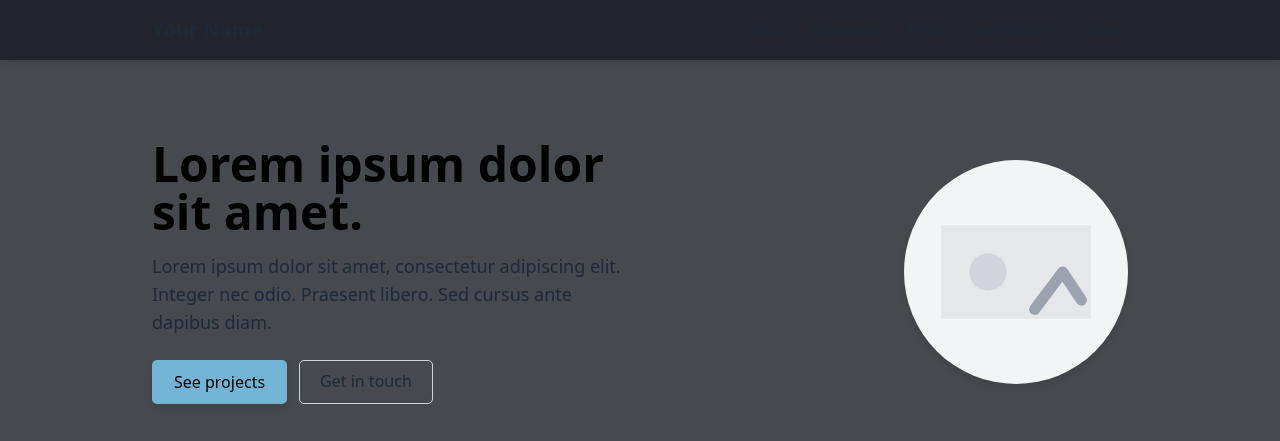
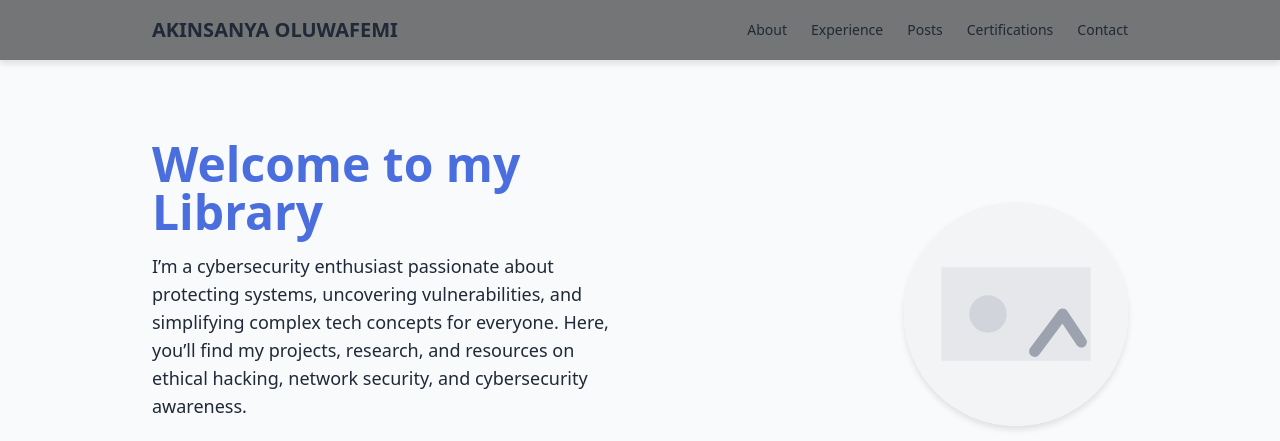
Before and after one commit to femiakins/My-portfolio, a website: page docs/index.html in a window 1280 px wide. Shown: the top 441 px of the page. Drawn offline with nearby package versions, Linux system fonts and the light colour scheme.

Commit message:
background color

```diff
--- a/docs/index.html
+++ b/docs/index.html
@@ -3,19 +3,19 @@
 <head>
   <meta charset="utf-8" />
   <meta name="viewport" content="width=device-width, initial-scale=1" />
-  <title>Your Name — Portfolio</title>
+  <title>AKINSANYA OLUWAFEMI — Portfolio</title>
   <script src="https://cdn.tailwindcss.com"></script>
-  <meta name="description" content="Portfolio site" />
+  <meta name="Portfolio" content="Portfolio site" />
   <style>
     :root{
       --site-bg: #252a34;
-      --card-bg: rgba(26, 29, 36, 0.8);
-      --text: #000000;
-      --muted: #020000;
-      --link: #000000;
-      --hover: #000000;
+      --card-bg: rgba(83, 84, 86, 0.8);
+      --text: #4b6edf;
+      --muted: #03050d;
+      --link: #73b4d5;
+      --hover: #8fc7e3;
       --accent: #73b4d5;
-      --border: #1a1d24;
+      --border: #5c5e5f;
       --button-bg: #73b4d5;
     }
     html,body{background:var(--site-bg);color:var(--text);}
@@ -50,9 +50,8 @@
   <a class="sr-only" href="#main">Skip to content</a>
   <a class="sr-only" href="#footer">Skip to footer</a>
   <header id="primary-nav" class="bg-white shadow">
-  <header class="bg-white shadow">
     <div class="max-w-5xl mx-auto px-6 py-4 flex items-center justify-between">
-      <a href="#" class="text-xl font-semibold">Your Name</a>
+      <a href="#" class="text-xl font-semibold">AKINSANYA OLUWAFEMI</a>
       <nav class="hidden md:flex gap-6 text-sm">
         <a href="#about" class="hover:text-indigo-600">About</a>
         <a href="experience.html" class="hover:text-indigo-600">Experience</a>
@@ -73,8 +72,10 @@
     <!-- Hero -->
     <section class="grid grid-cols-1 md:grid-cols-2 gap-8 items-center">
       <div>
-  <h1 class="text-4xl md:text-5xl font-bold mb-4">Lorem ipsum dolor sit amet.</h1>
-  <p class="text-lg text-muted mb-6">Lorem ipsum dolor sit amet, consectetur adipiscing elit. Integer nec odio. Praesent libero. Sed cursus ante dapibus diam.</p>
+  <h1 class="text-4xl md:text-5xl font-bold mb-4">Welcome to my Library</h1>
+  <p class="text-lg text-muted mb-6">I’m a cybersecurity enthusiast passionate about protecting systems, uncovering vulnerabilities, and simplifying complex tech concepts for everyone.
+
+Here, you’ll find my projects, research, and resources on ethical hacking, network security, and cybersecurity awareness.</p>
         <p class="flex gap-3">
           <a href="#projects" class="inline-block bg-indigo-600 text-white px-5 py-2 rounded shadow">See projects</a>
           <a href="#contact" class="inline-block border border-gray-300 px-5 py-2 rounded">Get in touch</a>
@@ -157,8 +158,7 @@
         </form>
       </section>
 
-    <footer class="mt-10 text-center text-sm text-gray-500">© Your Name — Built with ❤️</footer>
-    <footer id="footer" class="mt-10 text-center text-sm text-gray-500">© Lorem Ipsum — Built with ❤️</footer>
+    <footer id="footer" class="mt-10 text-center text-sm text-gray-500">© AKINSANYA OLUWAFEMI — Built with ❤️</footer>
   </main>
 
   <script>
```
